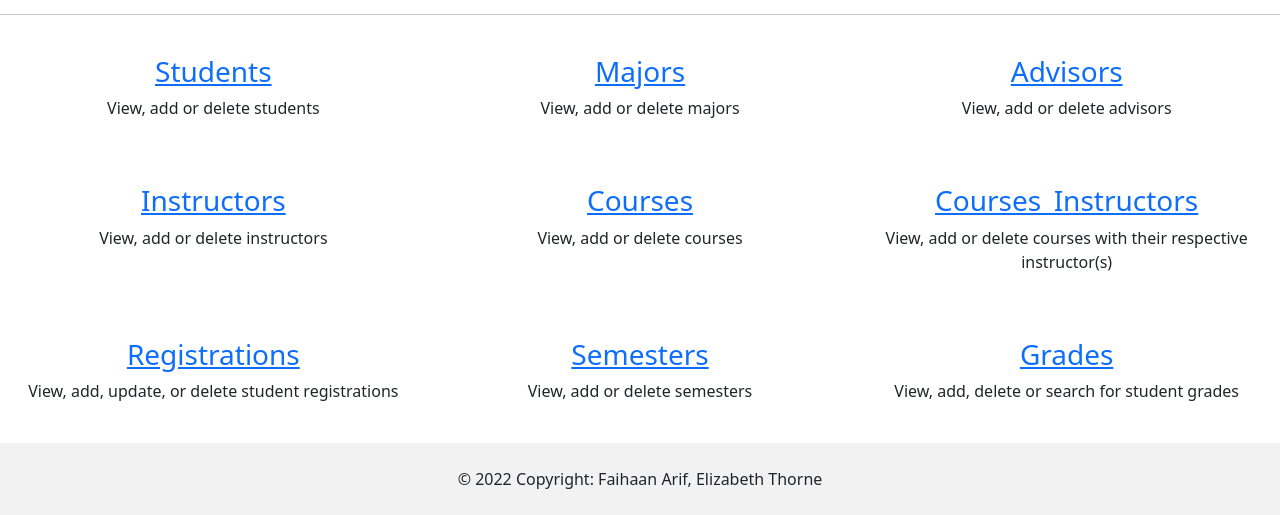
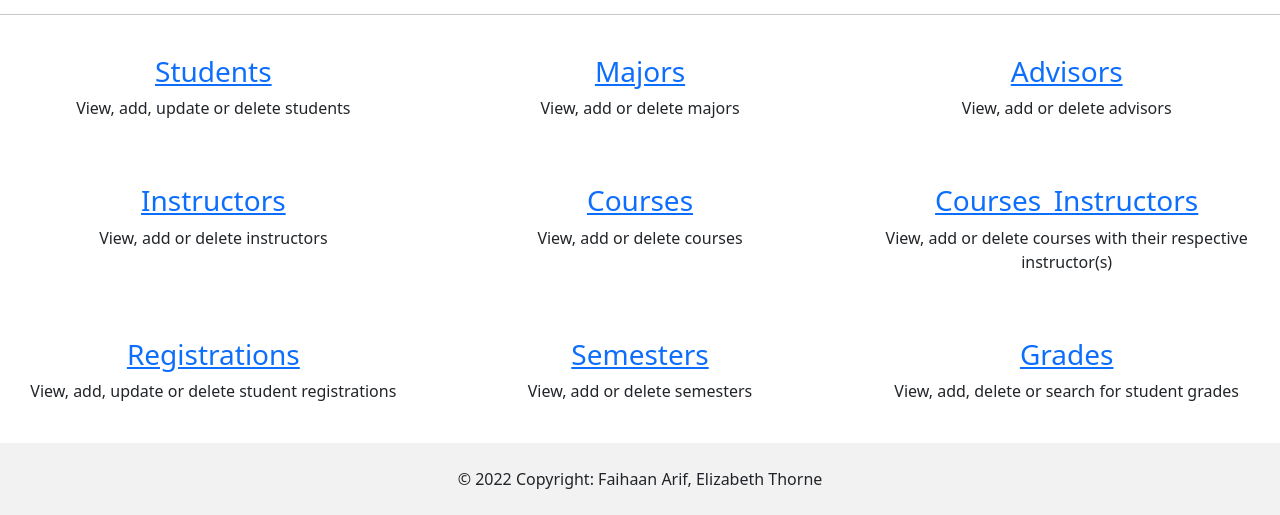
Before and after one commit to Sharp-Benders-Academy/Sharp-Benders-Academy, a Flask app: page / in a window 1280 px wide. Shown: the part 652-1167 px from the top of the page. Run offline with Flask 2, Linux system fonts and the light colour scheme; some libraries are stand-ins or nearby versions.

Commit message:
add description to home/top of students page

```diff
--- a/templates/home.j2
+++ b/templates/home.j2
@@ -71,7 +71,7 @@
     <div class="row py-4">
         <div class="col">
             <h3><a href="students">Students</a></h3>
-            <p>View, add or delete students</p>
+            <p>View, add, update or delete students</p>
         </div>
         <div class="col">
             <h3><a href="majors">Majors</a></h3>
@@ -99,7 +99,7 @@
     <div class="row py-4">
         <div class="col">
             <h3><a href="registrations">Registrations</a></h3>
-            <p>View, add, update, or delete student registrations</p>
+            <p>View, add, update or delete student registrations</p>
         </div>
         <div class="col">
             <h3><a href="semesters">Semesters</a></h3>
--- a/templates/students.j2
+++ b/templates/students.j2
@@ -21,7 +21,7 @@
 
 <div class="container-fluid text-center">
     <h1 class="display-5">Students</h1>
-    <p class="text-muted">View, add or delete students</p>
+    <p class="text-muted">View, add, update or delete students</p>
 </div>
 
 <!-- Add New Student Button -->
```
